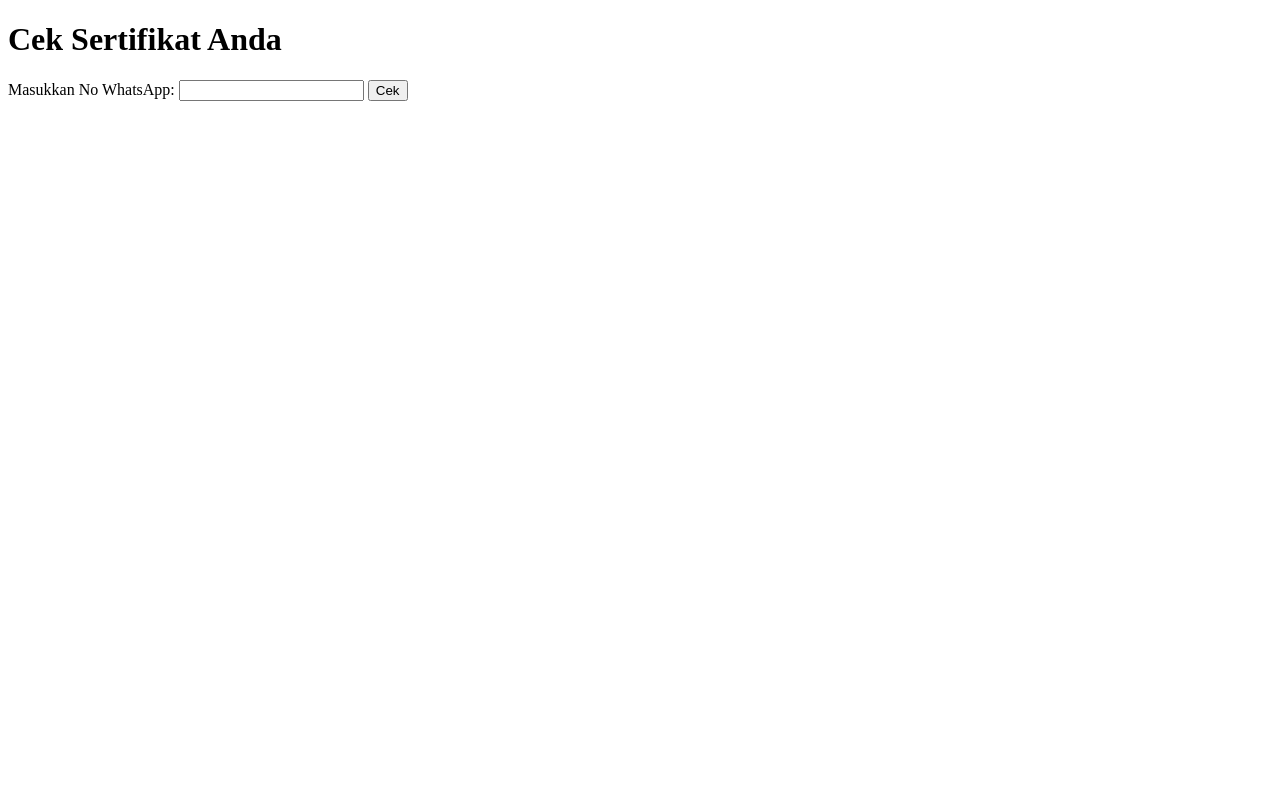
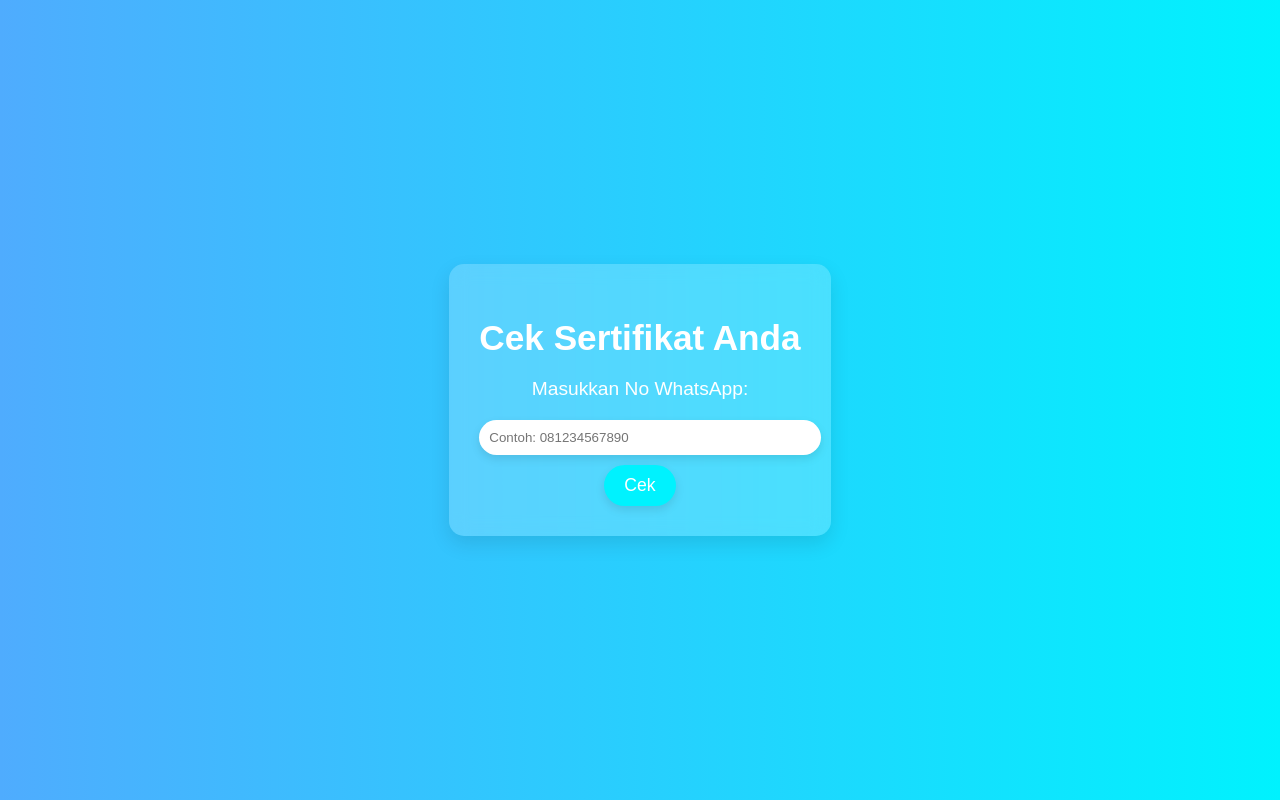
Before and after one commit to guruhepi/angkringanAS3, a plain HTML site: page index.html in a window 1280 px wide. Drawn offline with Linux system fonts and the light colour scheme; some packages are replaced by stand-ins of ours; a script that the page names is missing.

Commit message:
Update index.html

```diff
--- a/index.html
+++ b/index.html
@@ -5,20 +5,87 @@
     <meta name="viewport" content="width=device-width, initial-scale=1.0">
     <title>Cek Sertifikat</title>
     <script src="https://cdn.jsdelivr.net/npm/sweetalert2@11"></script>
+    <style>
+        body {
+            font-family: 'Arial', sans-serif;
+            background: linear-gradient(to right, #4facfe, #00f2fe);
+            display: flex;
+            justify-content: center;
+            align-items: center;
+            height: 100vh;
+            margin: 0;
+            padding: 0;
+            color: #fff;
+        }
+
+        .container {
+            background: #ffffff33;
+            padding: 30px;
+            border-radius: 15px;
+            text-align: center;
+            backdrop-filter: blur(10px);
+            box-shadow: 0 8px 20px rgba(0, 0, 0, 0.1);
+        }
+
+        h1 {
+            font-size: 2.2rem;
+            margin-bottom: 20px;
+        }
+
+        label {
+            font-size: 1.2rem;
+            margin-bottom: 10px;
+            display: block;
+        }
+
+        input[type="text"] {
+            width: 100%;
+            padding: 10px;
+            margin: 10px 0;
+            border-radius: 25px;
+            border: none;
+            outline: none;
+            box-shadow: 0 4px 10px rgba(0, 0, 0, 0.1);
+            transition: 0.3s ease;
+        }
+
+        input[type="text"]:focus {
+            box-shadow: 0 4px 15px rgba(0, 0, 0, 0.2);
+        }
+
+        button {
+            background-color: #00f2fe;
+            color: white;
+            padding: 10px 20px;
+            border: none;
+            border-radius: 25px;
+            cursor: pointer;
+            font-size: 1.1rem;
+            transition: 0.3s ease;
+            box-shadow: 0 4px 10px rgba(0, 0, 0, 0.1);
+        }
+
+        button:hover {
+            background-color: #4facfe;
+            box-shadow: 0 4px 15px rgba(0, 0, 0, 0.2);
+        }
+    </style>
 </head>
 <body>
-    <h1>Cek Sertifikat Anda</h1>
-    <form id="cekForm">
-        <label for="no_wa">Masukkan No WhatsApp:</label>
-        <input type="text" id="no_wa" name="no_wa" required>
-        <button type="submit">Cek</button>
-    </form>
+    <div class="container">
+        <h1>Cek Sertifikat Anda</h1>
+        <form id="cekForm">
+            <label for="no_wa">Masukkan No WhatsApp:</label>
+            <input type="text" id="no_wa" name="no_wa" placeholder="Contoh: 081234567890" required>
+            <button type="submit">Cek</button>
+        </form>
+    </div>
 
     <script>
         document.getElementById('cekForm').addEventListener('submit', function(e) {
             e.preventDefault();
 
-            const noWaInput = document.getElementById('no_wa').value;
+            const noWaInput = document.getElementById('no_wa').value.trim();
 
             // Fetch data CSV
             fetch('data.csv')
```
